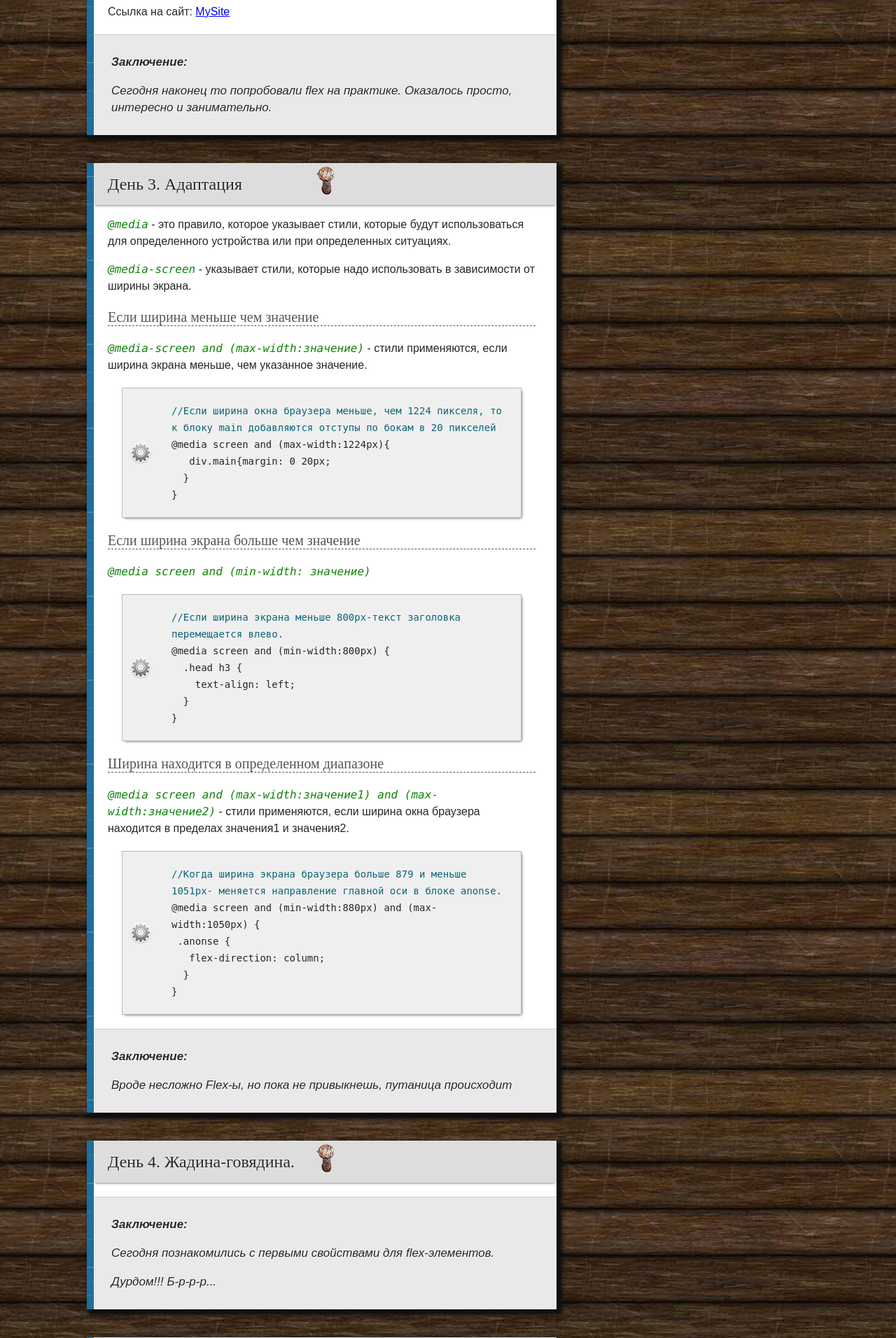
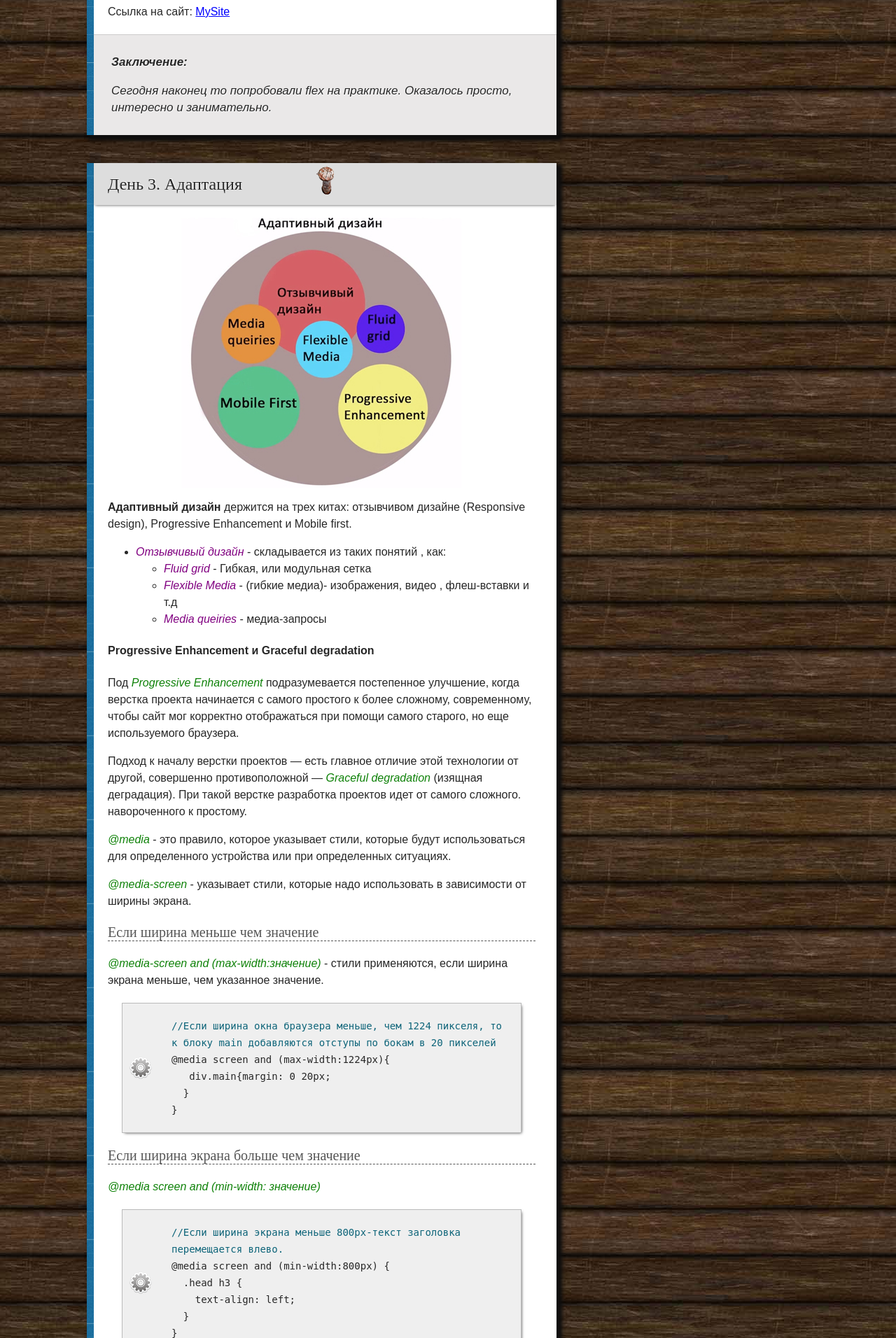
Before and after one commit to Dementrum/study-blog, a PHP site: page /week10.html in a window 1280 px wide. Shown: the part 806-2718 px from the top of the page at 70% size. Run offline with PHP 8.4, Linux system fonts and the light colour scheme; some libraries are stand-ins or nearby versions; some web fonts are replaced.

Commit message:
описание адаптива

```diff
--- a/note/exam1/style.css
+++ b/note/exam1/style.css
@@ -188,7 +188,4 @@ a {
 	.text h3 {
 		text-align: center;
 	}
-	.text p {
-		margin-top: 8px;
- }
 }
--- a/note/style.css
+++ b/note/style.css
@@ -342,7 +342,6 @@ summary {
 
 .tag,
 .st,
-.style,
 .ss {
 	font-family: consolas, monospace;
 }
--- a/note/week10.html
+++ b/note/week10.html
@@ -107,6 +107,21 @@
 				<section>
 					<div class="day">
 						<h2 id="d3">День 3. Адаптация</h2>
+						<img src="images/adaptive.jpg" alt="adaptive" style="margin: 0 auto; display:block;">
+						<p><b>Aдаптивный дизайн</b> держится на трех китах: отзывчивом дизайне (Responsive design), Progressive Enhancement и Mobile first.</p>
+						<ul>
+							<li><i>Отзывчивый дизайн</i> - складывается из таких понятий , как:</li>
+							<ul>
+								<li><i>Fluid grid</i> - Гибкая, или модульная сетка</li>
+								<li><i>Flexible Media</i> - (гибкие медиа)- изображения, видео , флеш-вставки и т.д</li>
+								<li><i>Media queiries</i> - медиа-запросы</li>
+							</ul>
+						</ul>
+
+						<h4>Progressive Enhancement и Graceful degradation</h4>
+						<p>Под<span class="style"> Progressive Enhancement</span> подразумевается постепенное улучшение, когда верстка проекта начинается с самого простого к более сложному, современному, чтобы сайт мог корректно отображаться при помощи самого старого, но еще используемого браузера.</p>
+						<p>Подход к началу верстки проектов — есть главное отличие этой технологии от другой, совершенно противоположной — <span class="style">Graceful degradation</span> (изящная деградация). При такой верстке разработка проектов идет от самого сложного. навороченного к простому.</p>
+
 						<p><span class="style">@media</span> - это правило, которое указывает стили, которые будут использоваться для определенного устройства или при определенных ситуациях.</p>
 						<p><span class="style">@media-screen</span> - указывает стили, которые надо использовать в зависимости от ширины экрана.</p>
 						<h3>Если ширина меньше чем значение</h3>
```
Also changed, not shown: note/images/adaptive.jpg (added).
